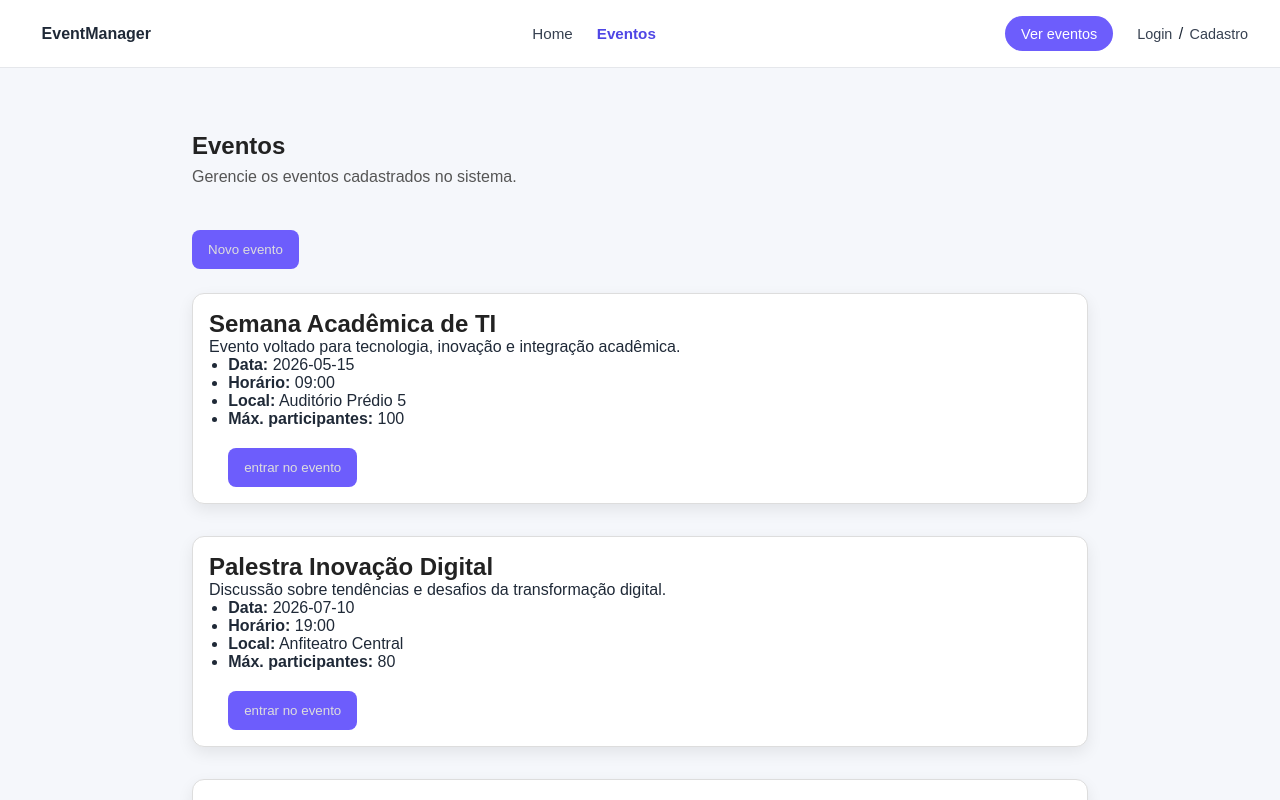
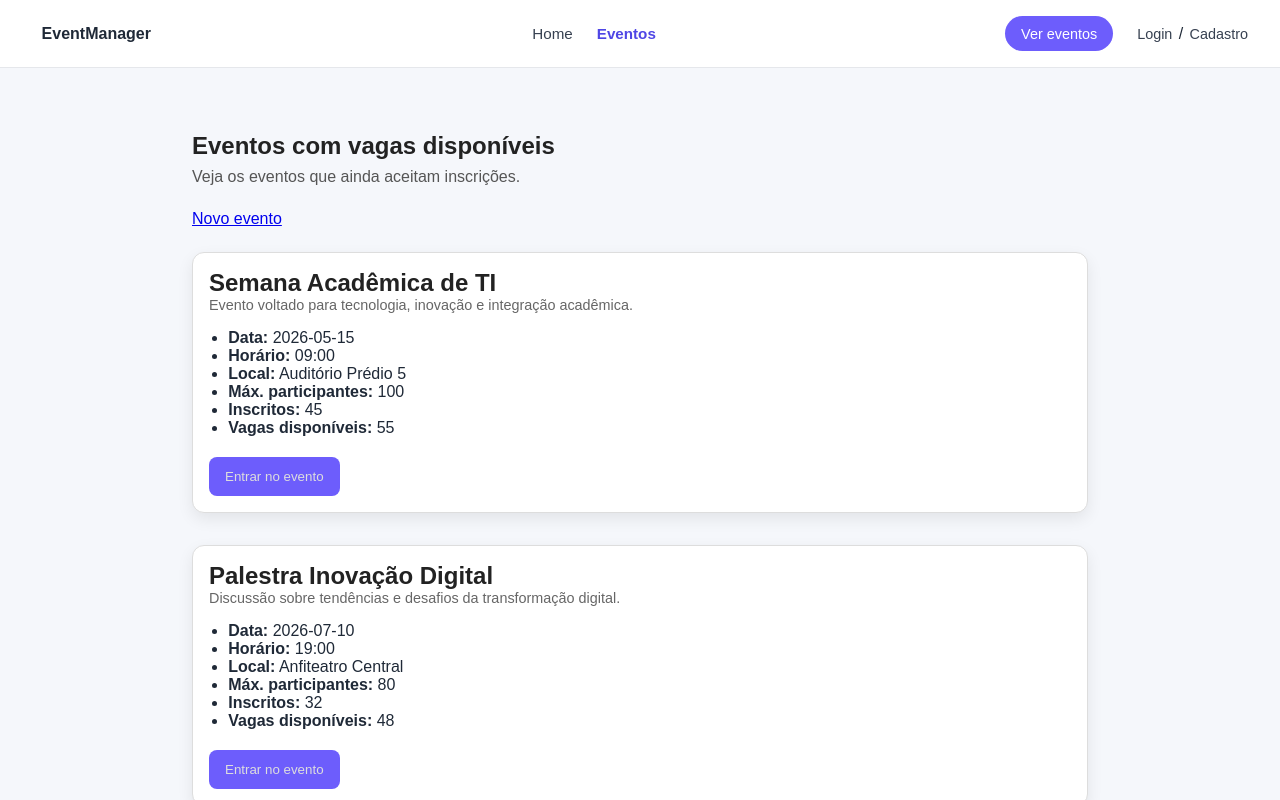
Before and after one commit to joaoConrad/Event_Manager_Front_End, an Angular app: page /events in a window 1280 px wide. Shown: the top 800 px of the page. Built offline with nearby package versions, Linux system fonts and the light colour scheme.

Commit message:
Display available spots in event list view
Signed-off-by: HemannB <brunohemann@gmail.com>

```diff
--- a/src/app/features/events/pages/event-list/event-list.html
+++ b/src/app/features/events/pages/event-list/event-list.html
@@ -1,11 +1,11 @@
 <section class="page">
   <header class="page-header">
-    <h1>Eventos</h1>
-    <p>Gerencie os eventos cadastrados no sistema.</p>
+    <h1>Eventos com vagas disponíveis</h1>
+    <p>Veja os eventos que ainda aceitam inscrições.</p>
   </header>
 
   <div class="actions">
-    <button>Novo evento</button>
+    <a routerLink="/events/new" class="new-event-btn">Novo evento</a>
   </div>
 
   @if (events.length > 0) {
@@ -13,20 +13,27 @@
       @for (event of events; track event.id) {
         <article class="event-card">
           <h2>{{ event.title }}</h2>
-          <p>{{ event.description }}</p>
+          <p class="event-description">{{ event.description }}</p>
+
           <ul>
             <li><strong>Data:</strong> {{ event.date }}</li>
             <li><strong>Horário:</strong> {{ event.time }}</li>
             <li><strong>Local:</strong> {{ event.location }}</li>
             <li><strong>Máx. participantes:</strong> {{ event.maxParticipants }}</li>
-            <button>entrar no evento</button>
+            <li><strong>Inscritos:</strong> {{ event.registeredParticipants }}</li>
+            <li>
+              <strong>Vagas disponíveis:</strong>
+              {{ getAvailableSpots(event) }}
+            </li>
           </ul>
+
+          <button class="join-btn">Entrar no evento</button>
         </article>
       }
     </div>
   } @else {
     <div class="empty-state">
-      <p>Nenhum evento carregado ainda.</p>
+      <p>Nenhum evento com vagas disponíveis no momento.</p>
     </div>
   }
 </section>
```
